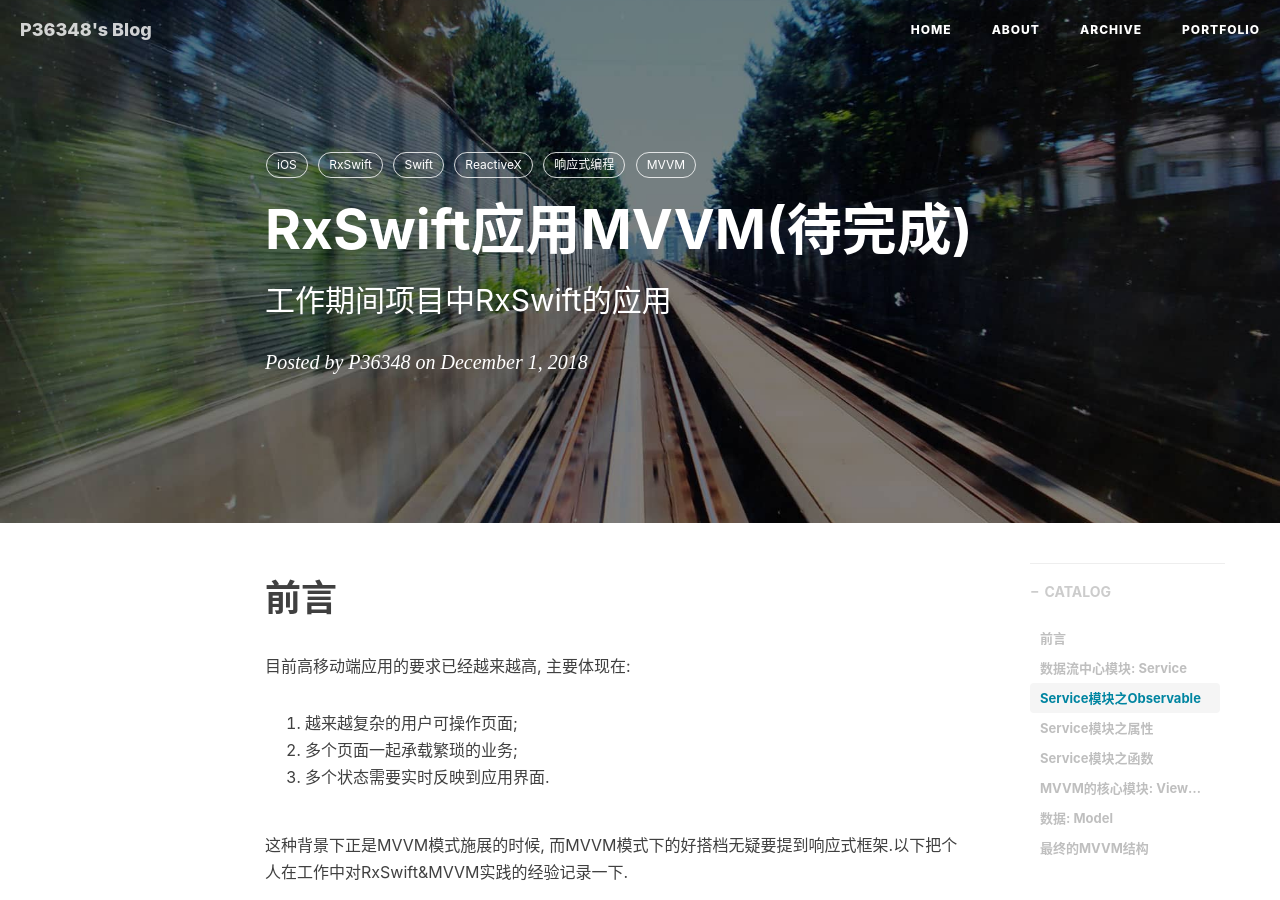
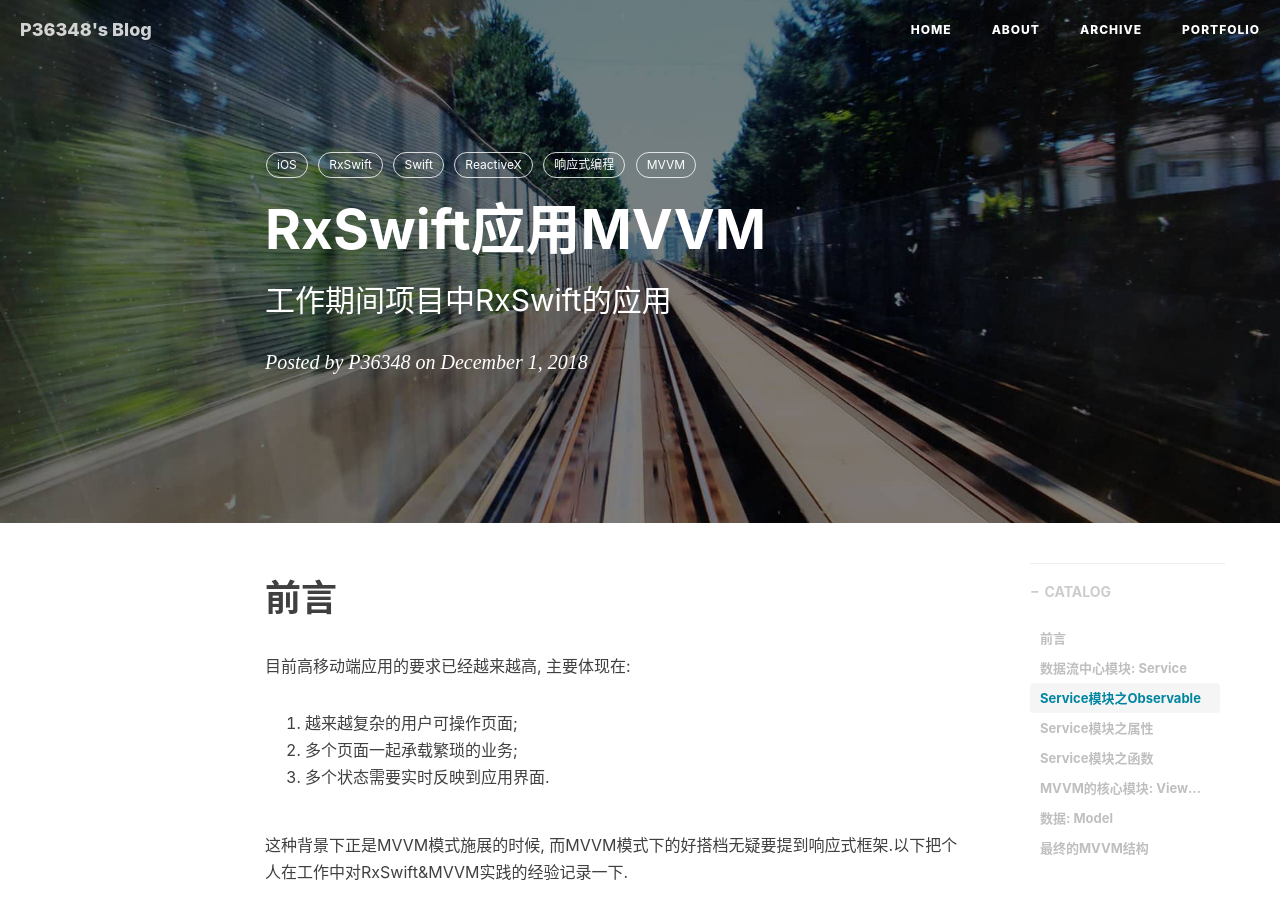
Before and after one commit to p36348/p36348.github.io, a Jekyll site: the page built from _posts/2018-12-04-rxswift-in-mvvm.md, in a window 1280 px wide and 900 px high. Built offline with Jekyll 4.4.1, drawn with Linux system fonts in a browser that asks for light colours; nearby versions of some CDN libraries; comment, search, counter and statistics services are not loaded; some of the changed text lies outside the part shown.

Commit message:
no message

```diff
--- a/_posts/2018-12-04-rxswift-in-mvvm.md
+++ b/_posts/2018-12-04-rxswift-in-mvvm.md
@@ -1,6 +1,6 @@
 ---
 layout:     post
-title:      "RxSwift应用MVVM(待完成)"
+title:      "RxSwift应用MVVM"
 subtitle:   " 工作期间项目中RxSwift的应用"
 date:       2018-12-01 12:00:00
 author:     "P36348"
```
Also changed, not shown: other parts of _posts/2018-12-04-rxswift-in-mvvm.md (+1 -1 lines).
